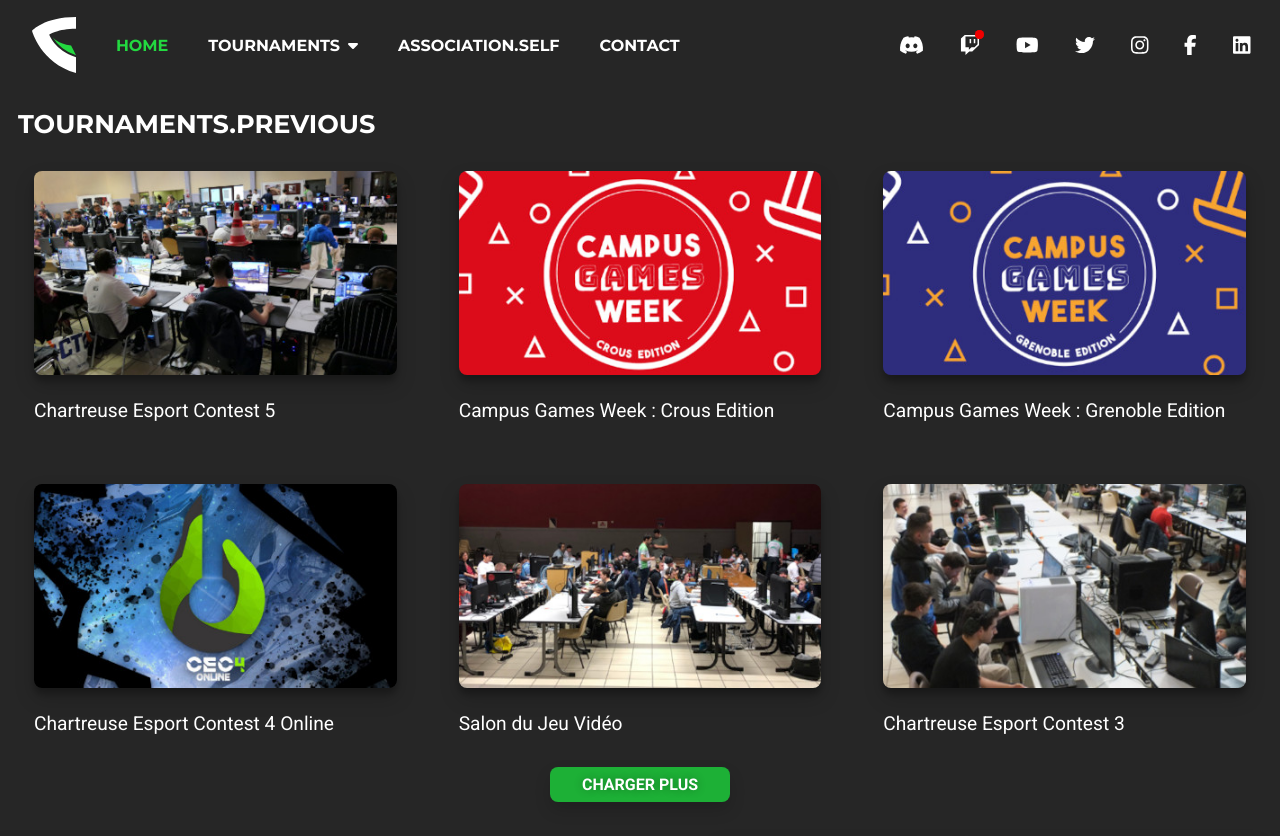
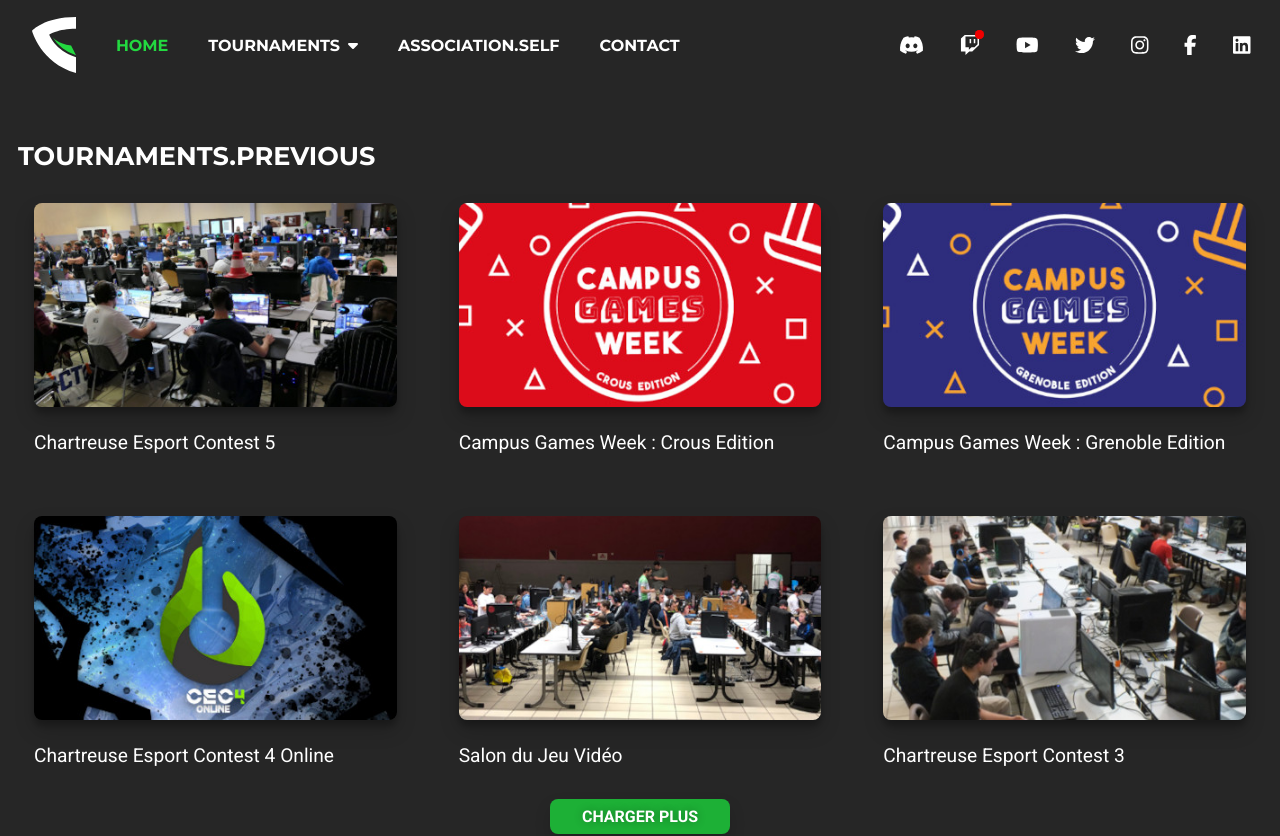
Before and after one commit to Alpes-Esport/Website, a Vue app: page / in a window 1280 px wide. Shown: the top 836 px of the page. Built offline with nearby package versions, Linux system fonts and the light colour scheme.

Commit message:
Improve space between sections

```diff
--- a/src/App.vue
+++ b/src/App.vue
@@ -66,7 +66,7 @@ body {
   margin: 0 auto;
   width: 100%;
   max-width: 1400px;
-  padding: 18px;
+  padding: 50px 18px;
 }
 
 .btn {
```
